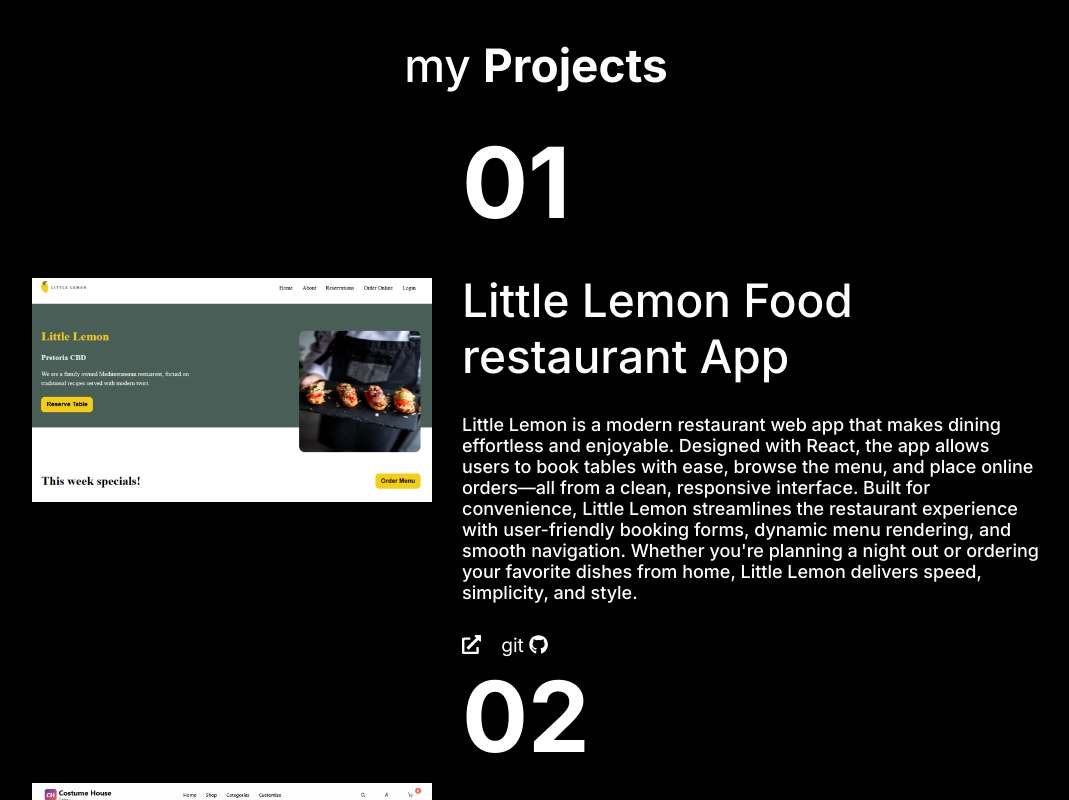
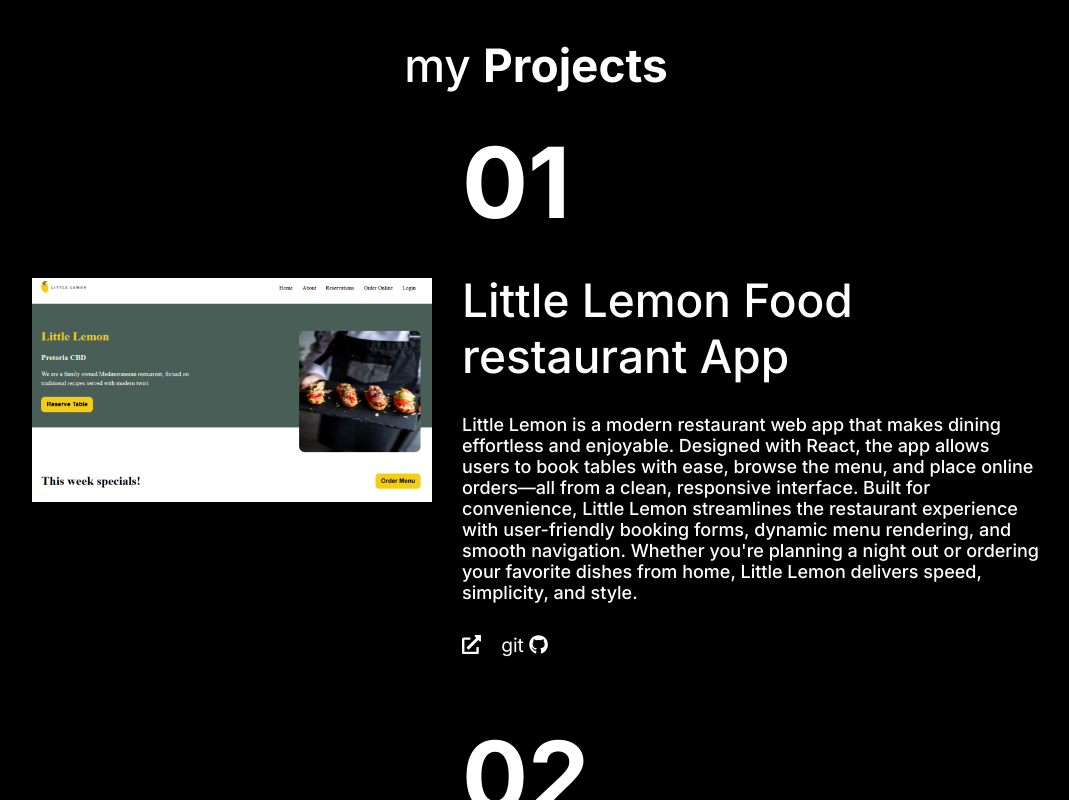
Before and after one commit to Thapelo-Nobatana/Portfolio, a React (Vite) app: page / in a window 1280 px wide. Shown: the part 2980-3780 px from the top of the page, without its empty margins (104-1173 px from the left). Built offline with nearby package versions, Linux system fonts and the light colour scheme; a web font is replaced by a local one.

Commit message:
update: refreshed Projects section added a new project

```diff
--- a/src/Components/Sections/Projects.css
+++ b/src/Components/Sections/Projects.css
@@ -19,6 +19,12 @@
   flex-direction: row;
   gap: 30px;
   align-items: center;
+}
+
+.projects-wrapper {
+  display: flex;
+  flex-direction: column;
+  gap: 60px;
 }
 
 .projects .content .projects-wrapper .heading-wrapper {
@@ -50,13 +56,10 @@
 
 /* xl */
 @media (max-width: 1280px) {
-
 }
 
 /* lg */
 @media (max-width: 1024px) {
-
-
 }
 
 /* md */
@@ -72,7 +75,6 @@
 
 /* sm */
 @media (max-width: 640px) {
-
 }
 
 /* xs */
```
Lines whose indentation alone changed are shown as unchanged.
